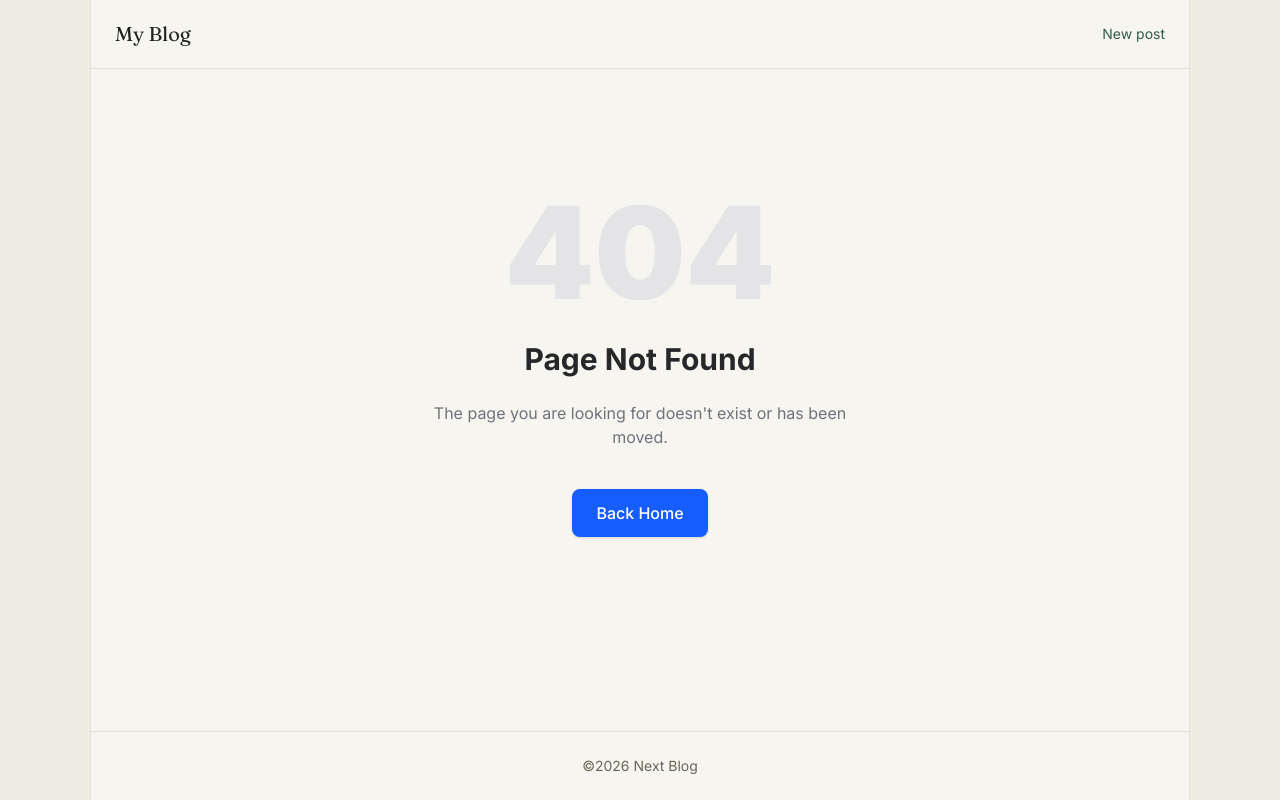
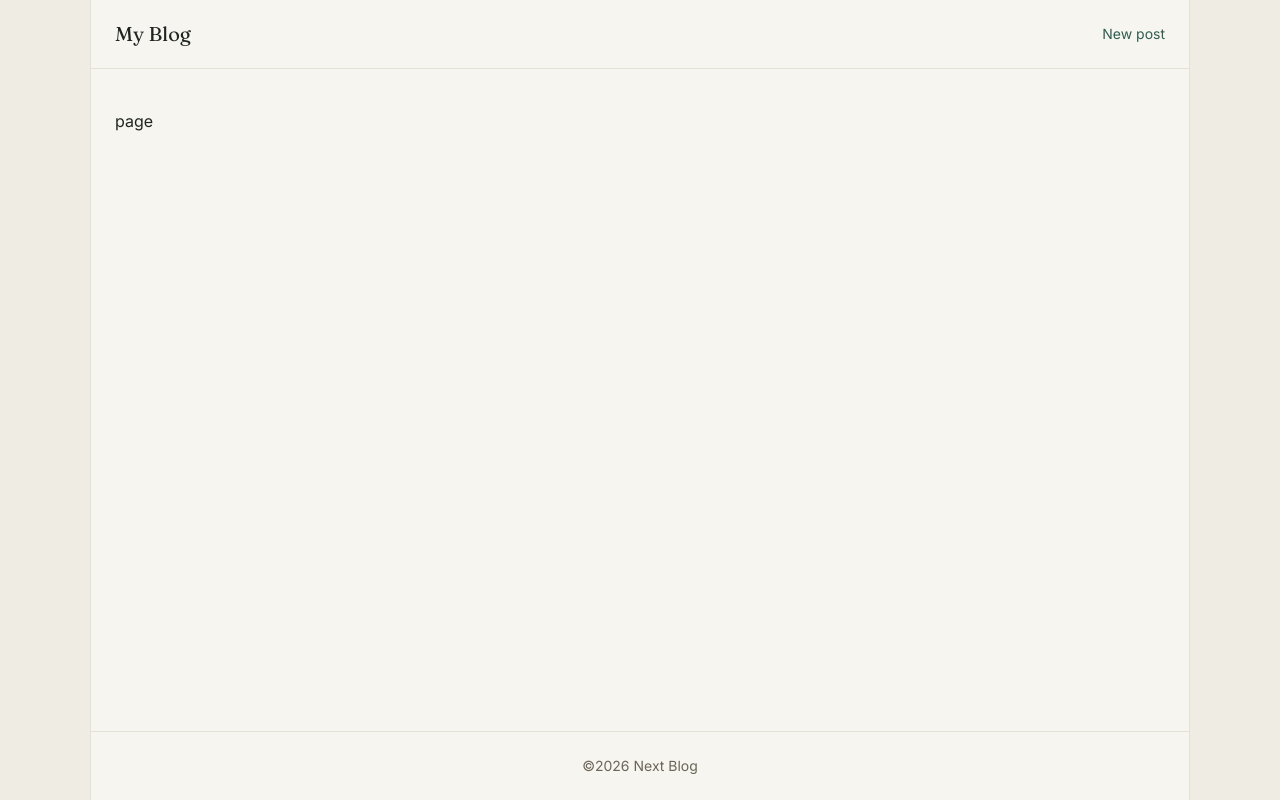
Before and after one commit to saharsalemcs/blog-site, a Next.js app: page /posts/new in a window 1280 px wide. Before the commit this address had no page. Built offline with nearby package versions, Linux system fonts and the light colour scheme.

Commit message:
Add post schema validation using Zod

```diff
--- a/app/not-found.tsx
+++ b/app/not-found.tsx
@@ -2,17 +2,14 @@ import Link from "next/link";
 
 export default function NotFound() {
   return (
-    <div className="flex flex-col items-center justify-center py-20 text-center space-y-6">
-      <div className="text-9xl font-black text-zinc-200">404</div>
-      <h2 className="text-3xl font-bold text-zinc-800">Page Not Found</h2>
-      <p className="text-zinc-500 max-w-md">
-        The page you are looking for doesn&apos;t exist or has been moved.
+    <div className="flex flex-col items-center py-20 text-center">
+      <h1 className="font-serif text-3xl text-ink">Page not found</h1>
+      <p className="mt-3 text-muted">
+        The page you&apos;re looking for doesn&apos;t exist or may have been
+        removed.
       </p>
-      <Link
-        href="/"
-        className="mt-4 inline-block bg-blue-600 text-white px-6 py-3 rounded-lg font-medium hover:bg-blue-700 transition-colors shadow-sm"
-      >
-        Back Home
+      <Link href="/" className="mt-6 text-sm text-accent hover:underline">
+        Back to home
       </Link>
     </div>
   );
--- /dev/null
+++ b/app/posts/[postId]/edit/page.tsx
@@ -0,0 +1,3 @@
+export default function page() {
+  return <div>page</div>;
+}
--- /dev/null
+++ b/app/posts/[postId]/page.tsx
@@ -0,0 +1,35 @@
+import NotFound from "@/app/not-found";
+import { getPostById } from "@/lib/data/posts";
+import { formatDate } from "@/lib/utils";
+import Link from "next/link";
+
+type Props = {
+  params: Promise<{ postId: string }>;
+};
+
+export default async function Page({ params }: Props) {
+  const { postId } = await params;
+  const post = await getPostById(postId).catch(() => null);
+
+  if (!post) return <NotFound />;
+  return (
+    <article>
+      <header className="mb-8 border-b border-border pb-8">
+        <h1 className="font-serif text-4xl text-ink">{post.title}</h1>
+        <div className="mt-4 flex items-center justify-between">
+          <p className="text-sm text-muted">{formatDate(post.created_at)}</p>
+          <Link
+            href={`/posts/${post.id}/edit`}
+            className="text-sm text-accent hover:underline"
+          >
+            Edit
+          </Link>
+        </div>
+      </header>
+
+      <div className="whitespace-pre-wrap text-ink/90 leading-relaxed">
+        {post.content}
+      </div>
+    </article>
+  );
+}
--- /dev/null
+++ b/app/posts/new/page.tsx
@@ -0,0 +1,3 @@
+export default function page() {
+  return <div>page</div>;
+}
--- a/app/posts/page.tsx
+++ /dev/null
@@ -1,27 +0,0 @@
-import Link from "next/link";
-import { Post } from "../types";
-
-export default async function PostsPage() {
-  // const res = await fetch("https://dummyjson.com/posts");
-  // const data = await res.json();
-  // const posts = data.posts;
-
-  return (
-    <div className="space-y-8">
-      <section className="space-y-4">
-        <h1 className="text-center font-bold text-4xl text-zinc-950">Posts</h1>
-        <ul>
-          {/* {posts.map((post: Post) => (
-            <li key={post.id}>
-              <div>
-                <Link href={`/posts/${post.id}`}>
-                  {post.title.charAt(0).toUpperCase() + post.title.slice(1)}
-                </Link>
-              </div>
-            </li>
-          ))} */}
-        </ul>
-      </section>
-    </div>
-  );
-}
--- a/components/PostCard.tsx
+++ b/components/PostCard.tsx
@@ -1,3 +1,4 @@
+import { formatDate } from "@/lib/utils";
 import Link from "next/link";
 
 type PostCardProps = {
@@ -13,12 +14,6 @@ export default function PostCard({
   description,
   createdAt,
 }: PostCardProps) {
-  const formattedDate = new Date(createdAt).toLocaleDateString("en-US", {
-    year: "numeric",
-    month: "long",
-    day: "numeric",
-  });
-
   return (
     <article className="border-b border-border py-6 first:pt-0 last:border-b-0">
       <Link href={`/posts/${id}`} className="group">
@@ -26,7 +21,7 @@ export default function PostCard({
           {title}
         </h2>
         {description && <p className="mt-2 text-ink/80">{description}</p>}
-        <p className="mt-3 text-sm text-muted">{formattedDate}</p>
+        <p className="mt-3 text-sm text-muted">{formatDate(createdAt)}</p>
       </Link>
     </article>
   );
--- /dev/null
+++ b/lib/schemas/post.ts
@@ -0,0 +1,9 @@
+import z from "zod";
+
+export const postSchema = z.object({
+  title: z.string().min(1, "Title is required"),
+  description: z.string().optional().or(z.literal("")),
+  content: z.string().min(1, "Content is required"),
+});
+
+export type PostInput = z.infer<typeof postSchema>;
--- /dev/null
+++ b/lib/utils.ts
@@ -0,0 +1,7 @@
+export function formatDate(date: string) {
+  return new Date(date).toLocaleDateString("en-US", {
+    year: "numeric",
+    month: "long",
+    day: "numeric",
+  });
+}
```
Also changed, not shown: 1 other file (tests, documents, lock files or other folders).
